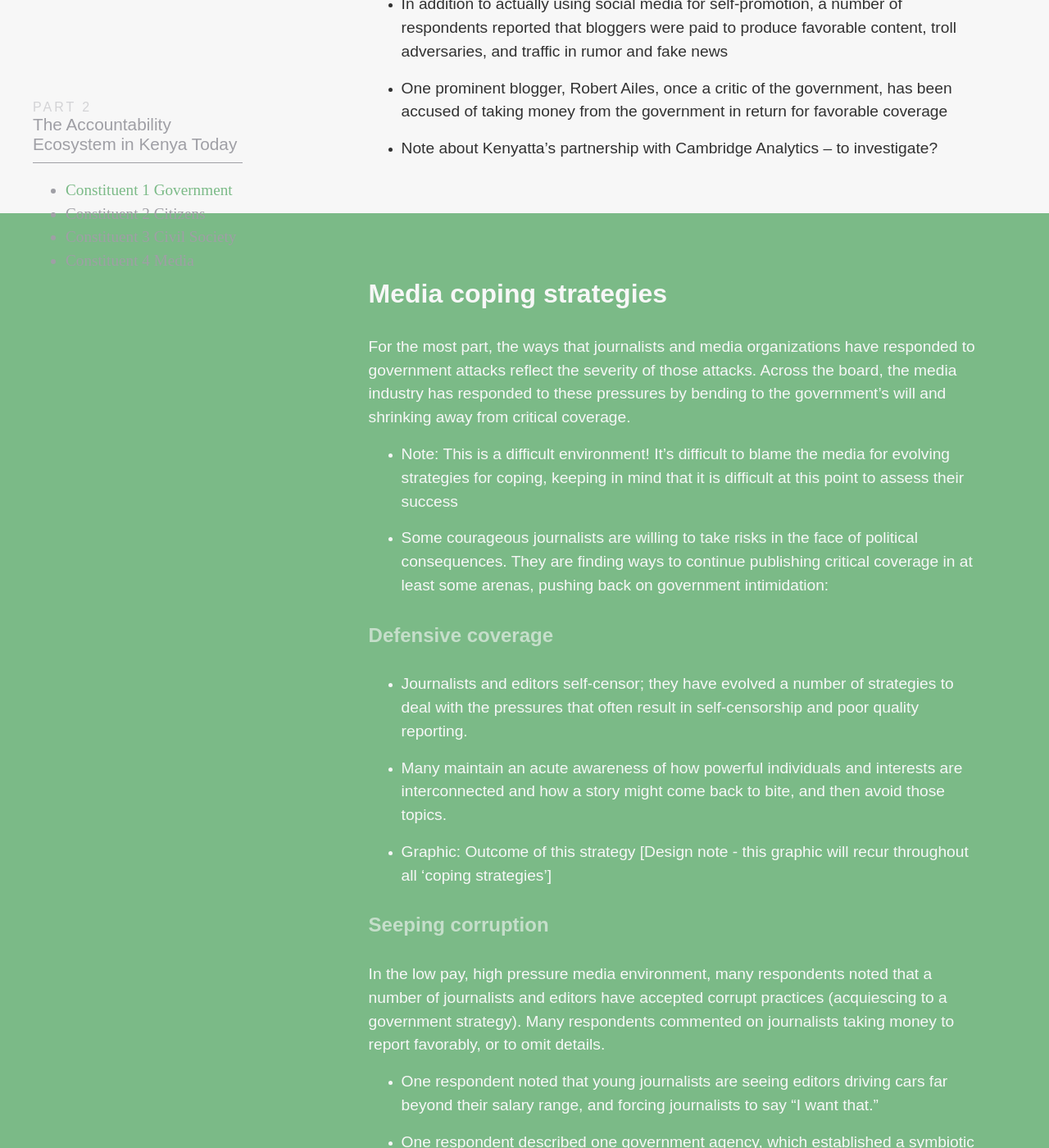
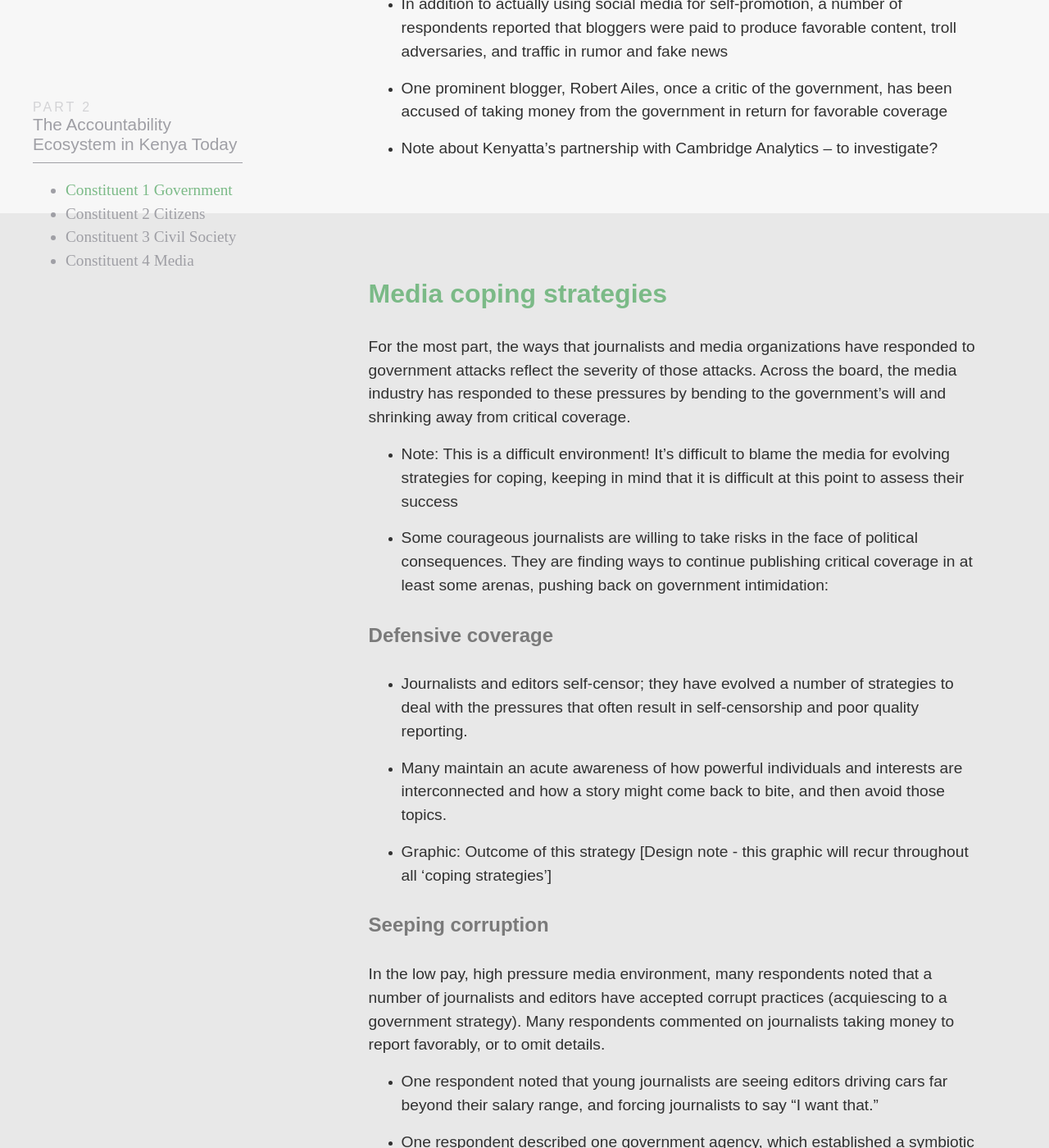
Before and after one commit to theReboot/onken, a Jekyll site: the page built from 2-accountability-ecosystem-kenya/index.md, in a window 1280 px wide and 1400 px high, scrolled down 5335 px. Shown: the whole window at 82% size. Built offline with Jekyll 4.4.1, drawn with Linux system fonts in a browser that asks for light colours; nearby versions of some CDN libraries.

Commit message:
Changed copy strategy background colors

```diff
--- a/2-accountability-ecosystem-kenya/index.md
+++ b/2-accountability-ecosystem-kenya/index.md
@@ -20,7 +20,7 @@ permalink: /accountability-ecosystem-kenya/
       {{ incentives | markdownify }}
     </div>
   </div>
-  <div class="bg--green">
+  <div class="bg--lightGrey">
     <div class="wrapper content">
     {% capture copingStrategies %}{% include /content/2.1.2_copingStrategies.md %}{% endcapture %}
       {{ copingStrategies | markdownify }}
@@ -39,7 +39,7 @@ permalink: /accountability-ecosystem-kenya/
       {{ incentives | markdownify }}
     </div>
   </div>
-  <div class="bg--green">
+  <div class="bg--lightGrey">
     <div class="wrapper content">
     {% capture copingStrategies %}{% include /content/2.2.2_copingStrategies.md %}{% endcapture %}
       {{ copingStrategies | markdownify }}
@@ -58,7 +58,7 @@ permalink: /accountability-ecosystem-kenya/
       {{ incentives | markdownify }}
     </div>
   </div>
-  <div class="bg--green">
+  <div class="bg--lightGrey">
     <div class="wrapper content">
     {% capture copingStrategies %}{% include /content/2.3.2_copingStrategies.md %}{% endcapture %}
       {{ copingStrategies | markdownify }}
@@ -77,7 +77,7 @@ permalink: /accountability-ecosystem-kenya/
       {{ incentives | markdownify }}
     </div>
   </div>
-  <div class="bg--green">
+  <div class="bg--lightGrey">
     <div class="wrapper content">
     {% capture copingStrategies %}{% include /content/2.4.2_copingStrategies.md %}{% endcapture %}
       {{ copingStrategies | markdownify }}
@@ -89,7 +89,7 @@ permalink: /accountability-ecosystem-kenya/
       {{ incentives | markdownify }}
     </div>
   </div>
-  <div class="bg--green">
+  <div class="bg--lightGrey">
     <div class="wrapper content">
     {% capture copingStrategies %}{% include /content/2.4.4_copingStrategies.md %}{% endcapture %}
       {{ copingStrategies | markdownify }}
--- a/assets/main.scss
+++ b/assets/main.scss
@@ -182,6 +182,11 @@ h2 {
   .bg--green & {
     color: $white;
     border-color: $white;
+  }
+
+  .bg--lightGrey & {
+    color: $black;
+    border-color: $black;
   }
 }
 
@@ -408,6 +413,11 @@ nav {
 .bg--green {
   background: $green;
   color: $white;
+}
+
+.bg--lightGrey {
+  background: $lightGrey;
+  color: $black;
 }
 
 // footer
```
Also changed, not shown: 2 other files.
